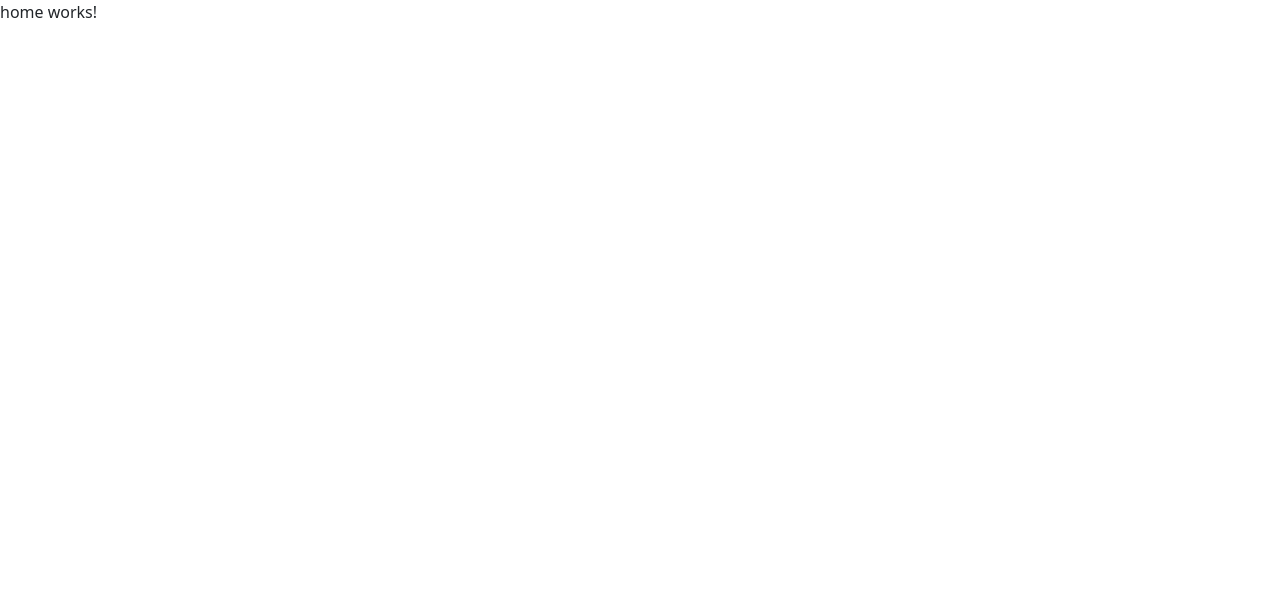
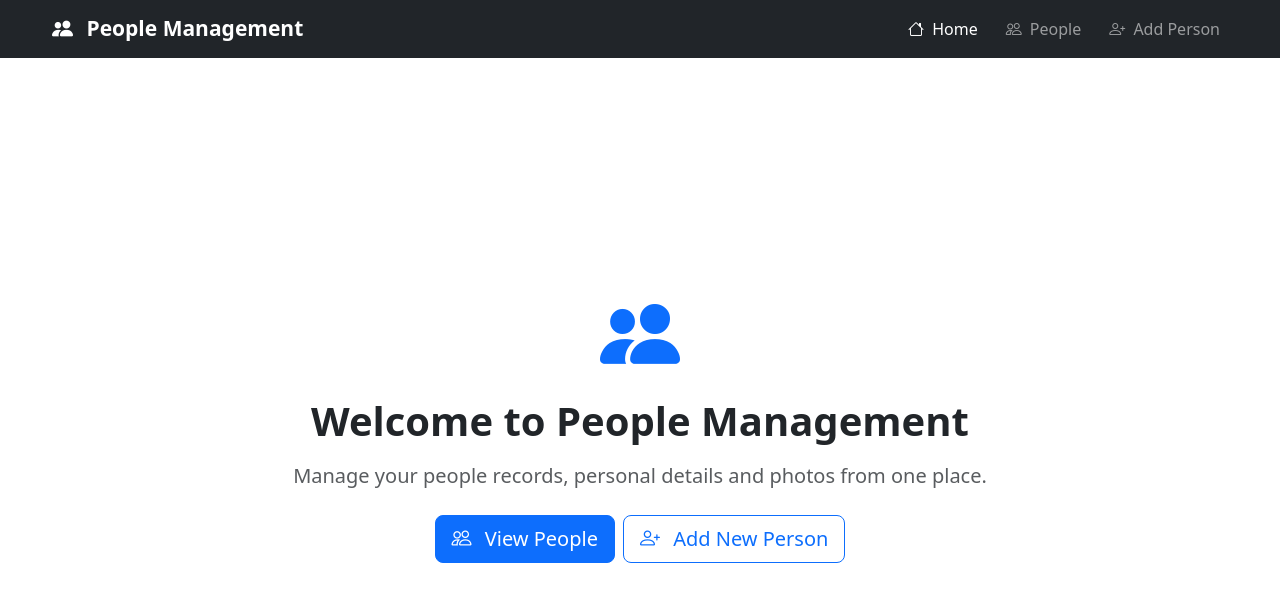
Before and after one commit to sakshamojha06/Person-Management, an Angular app in the folder UI/: page /home in a window 1280 px wide. Shown: the top 602 px of the page. Built offline with nearby package versions, Linux system fonts and the light colour scheme.

Commit message:
feat: enhance home component with layout and navigation links

```diff
--- a/UI/src/app/app.css
+++ b/UI/src/app/app.css
@@ -0,0 +1,15 @@
+.navbar-brand {
+  font-size: 21px;
+}
+
+.nav-link {
+  margin-left: 12px;
+}
+
+.nav-link:hover {
+  color: #ffffff;
+}
+
+.container {
+  max-width: 1200px;
+}
--- a/UI/src/app/app.html
+++ b/UI/src/app/app.html
@@ -1 +1,34 @@
+<nav class="navbar navbar-expand-lg navbar-dark bg-dark">
+  <div class="container">
+
+    <a class="navbar-brand fw-bold" routerLink="/home">
+      <i class="bi bi-people-fill me-2"></i>
+      People Management
+    </a>
+
+    <div class="navbar-nav ms-auto">
+
+      <a class="nav-link"
+         routerLink="/home"
+         routerLinkActive="active"
+         [routerLinkActiveOptions]="{ exact: true }">
+        <i class="bi bi-house me-1"></i> Home
+      </a>
+
+      <a class="nav-link"
+         routerLink="/people"
+         routerLinkActive="active">
+        <i class="bi bi-people me-1"></i> People
+      </a>
+
+      <a class="nav-link"
+         routerLink="/add-person"
+         routerLinkActive="active">
+        <i class="bi bi-person-plus me-1"></i> Add Person
+      </a>
+
+    </div>
+  </div>
+</nav>
+
 <router-outlet></router-outlet>
--- a/UI/src/app/app.ts
+++ b/UI/src/app/app.ts
@@ -1,9 +1,9 @@
 import { Component, signal } from '@angular/core';
-import { RouterOutlet } from '@angular/router';
+import { RouterLink, RouterLinkActive, RouterOutlet } from '@angular/router';
 
 @Component({
   selector: 'app-root',
-  imports: [RouterOutlet],
+  imports: [RouterOutlet, RouterLink, RouterLinkActive],
   templateUrl: './app.html',
   styleUrl: './app.css'
 })
--- a/UI/src/app/components/home/home.css
+++ b/UI/src/app/components/home/home.css
@@ -0,0 +1,15 @@
+.home-container {
+  min-height: calc(100vh - 68px);
+  display: flex;
+  justify-content: center;
+  align-items: center;
+  padding: 30px 15px;
+}
+
+.home-container h1 {
+  color: #212529;
+}
+
+.home-container p {
+  color: #666;
+}
--- a/UI/src/app/components/home/home.html
+++ b/UI/src/app/components/home/home.html
@@ -1 +1,29 @@
-<p>home works!</p>
+<div class="home-container">
+
+    <div class="text-center">
+
+        <i class="bi bi-people-fill display-1 text-primary"></i>
+
+        <h1 class="fw-bold mt-3">
+            Welcome to People Management
+        </h1>
+
+        <p class="text-muted fs-5 mt-3">
+            Manage your people records, personal details and photos
+            from one place.
+        </p>
+
+        <div class="mt-4">
+
+            <a routerLink="/people" class="btn btn-primary btn-lg me-2">
+                <i class="bi bi-people me-2"></i>
+                View People
+            </a>
+
+            <a routerLink="/add-person" class="btn btn-outline-primary btn-lg">
+                <i class="bi bi-person-plus me-2"></i>
+                Add New Person
+            </a>
+        </div>
+    </div>
+</div>
--- a/UI/src/app/components/home/home.ts
+++ b/UI/src/app/components/home/home.ts
@@ -1,7 +1,8 @@
 import { Component } from '@angular/core';
+import { RouterLink } from '@angular/router';
 
 @Component({
-  imports: [],
+  imports: [RouterLink],
   selector: 'app-home',
   styleUrl: './home.css',
   templateUrl: './home.html',
```
